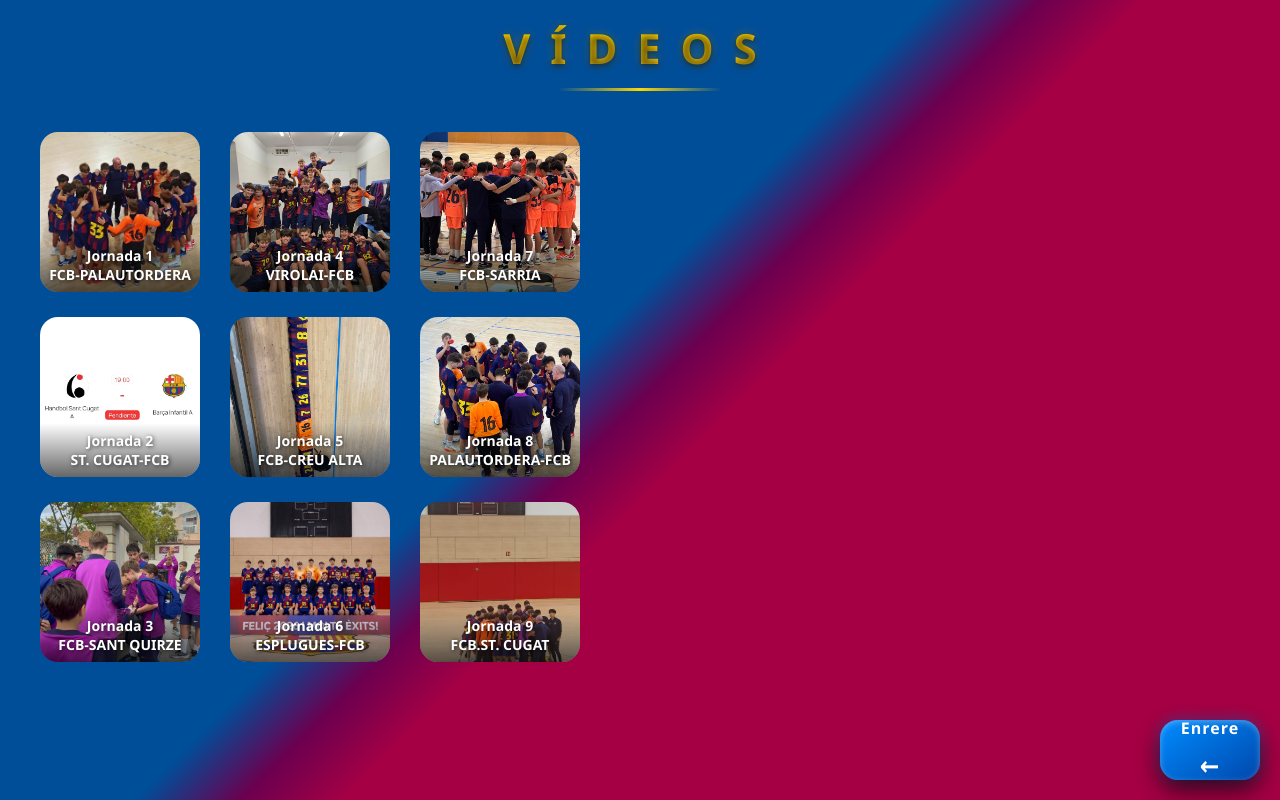
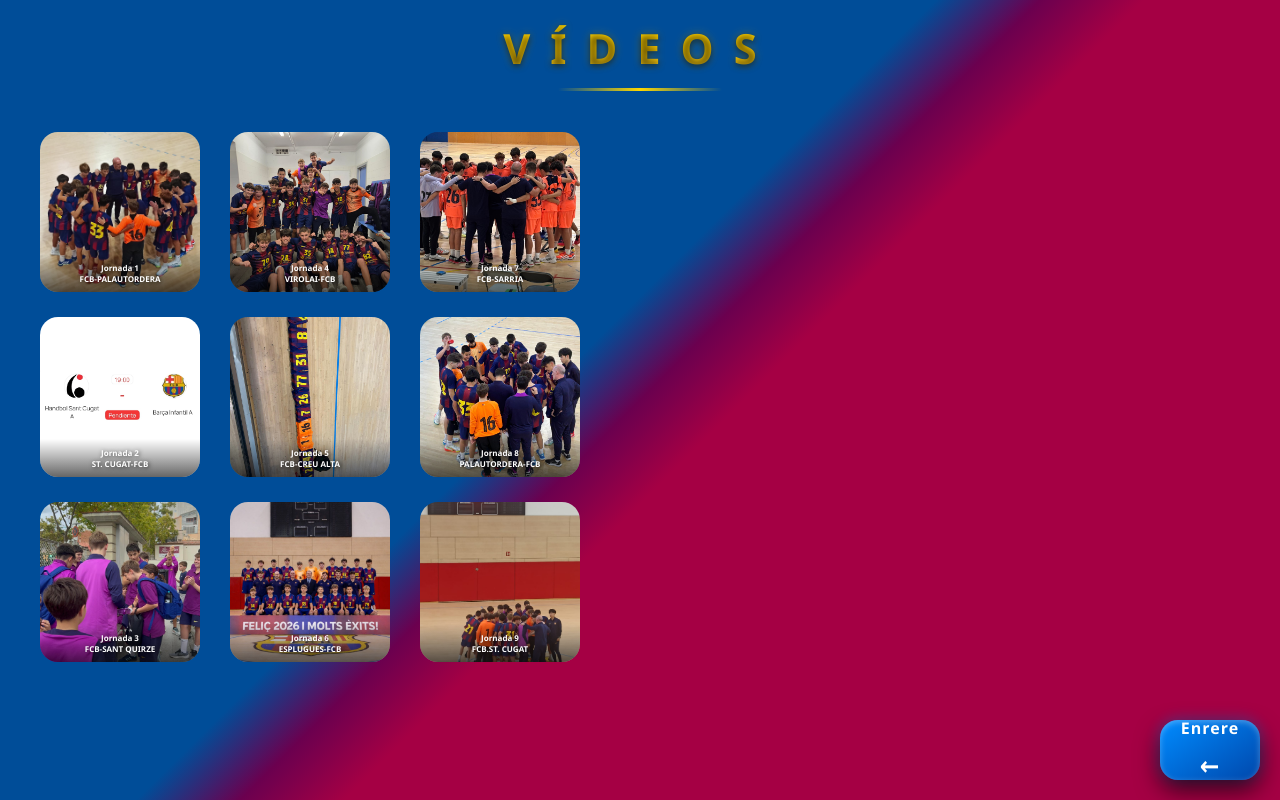
Before and after one commit to leonardoespejo1978-droid/handbol, a React (Vite) app: page /videos in a window 1280 px wide. Built offline with nearby package versions, Linux system fonts and the light colour scheme.

Commit message:
modifco texto repositorio

```diff
--- a/src/pages/style.css
+++ b/src/pages/style.css
@@ -185,7 +185,7 @@
 }
 
   .overlay {
-    font-size: 14px;
+    font-size: 8px;
     padding: 8px;
   }
 
```
